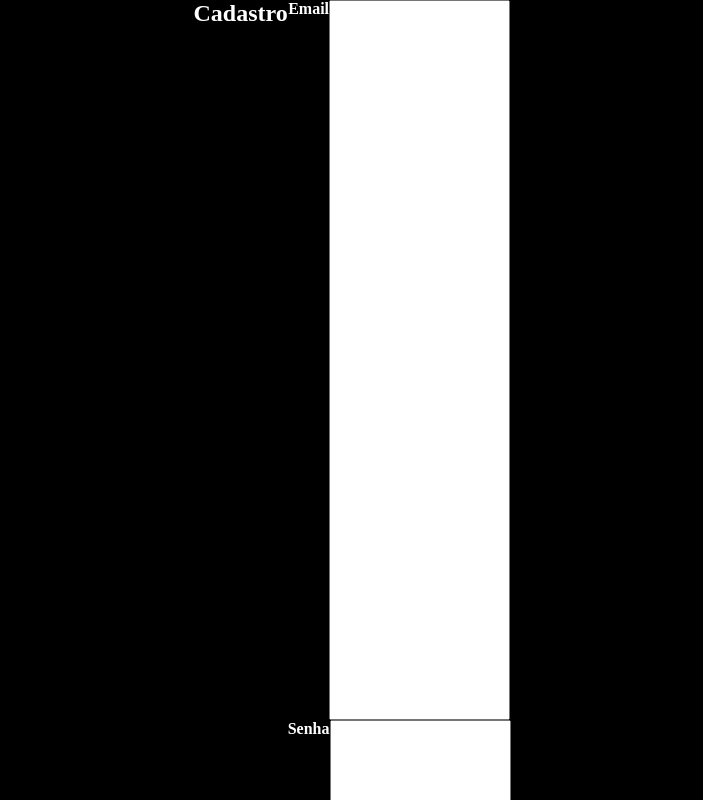
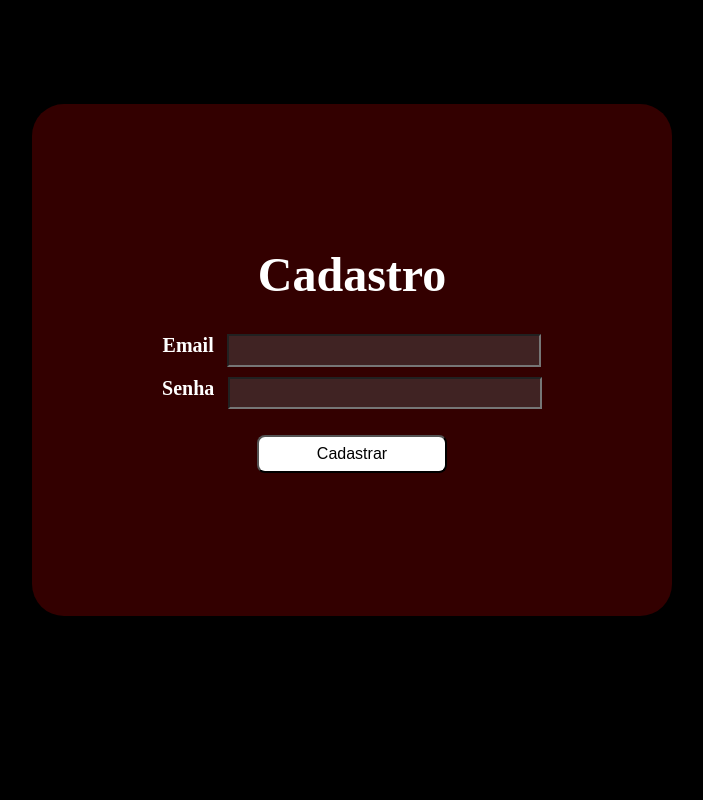
Before and after one commit to SamiAndrade/Modelo1React, a React (Create React App) app: page /cadastro in a window 1280 px wide. Shown: the top 800 px of the page, without its empty margins (288-991 px from the left). Built offline with nearby package versions, Linux system fonts and the light colour scheme.

Commit message:
Estilizando formulário da tela de cadastro

```diff
--- a/src/index.css
+++ b/src/index.css
@@ -77,13 +77,12 @@ a {
 
 .conteudo__home {
   background-color: #330000;
-  width: 60%;
+  width: 1080px;
   height: 15em;
   margin: 1em;
   border-radius: 1em;
   display: flex;
   align-items: center;
-  justify-content: center;
 }
 
 .conteudo__titulo {
--- a/src/pages/Cadastro.jsx
+++ b/src/pages/Cadastro.jsx
@@ -47,9 +47,9 @@ const Cadastro = () => {
   };
 
   return (
-    <div>
+    <div className="conteudo__form">
       <h2>Cadastro</h2>
-      <form onSubmit={handleSubmit}>
+      <form onSubmit={handleSubmit} className="conteudo__inputs">
         <div>
           <label>Email</label>
           <input
@@ -68,7 +68,9 @@ const Cadastro = () => {
         </div>
         {erro && <p style={{ color: "red" }}>{erro}</p>}
         {sucesso && <p style={{ color: "green" }}>{sucesso}</p>}
+        <section className="botoes__login">
         <button type="submit">Cadastrar</button>
+        </section>
       </form>
     </div>
   );
```
